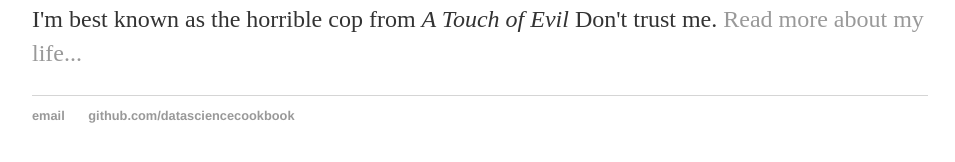
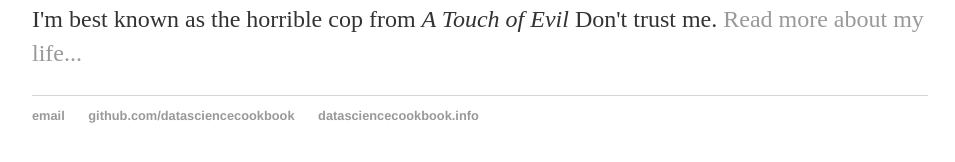
Before and after one commit to datasciencecookbook/datasciencecookbook.github.io, a Jekyll site: the page built from index.html, in a window 1280 px wide. Shown: the part 194-356 px from the top of the page, without its empty margins (160-1115 px from the left). Built offline with Jekyll 4.4.1, drawn with Linux system fonts in a browser that asks for light colours.

Commit message:
Update default.html

```diff
--- a/_layouts/default.html
+++ b/_layouts/default.html
@@ -23,6 +23,7 @@
 	    		<ul>
 	        		<li><a href="mailto:datasciencecookbook@gmail.com">email</a></li>
 	        		<li><a href="https://github.com/datasciencecookbook">github.com/datasciencecookbook</a></li>
+				<li><a href="https://datasciencecookbook.info">datasciencecookbook.info</a></li>
 				</ul>
 			</footer>
 		</body>
```
